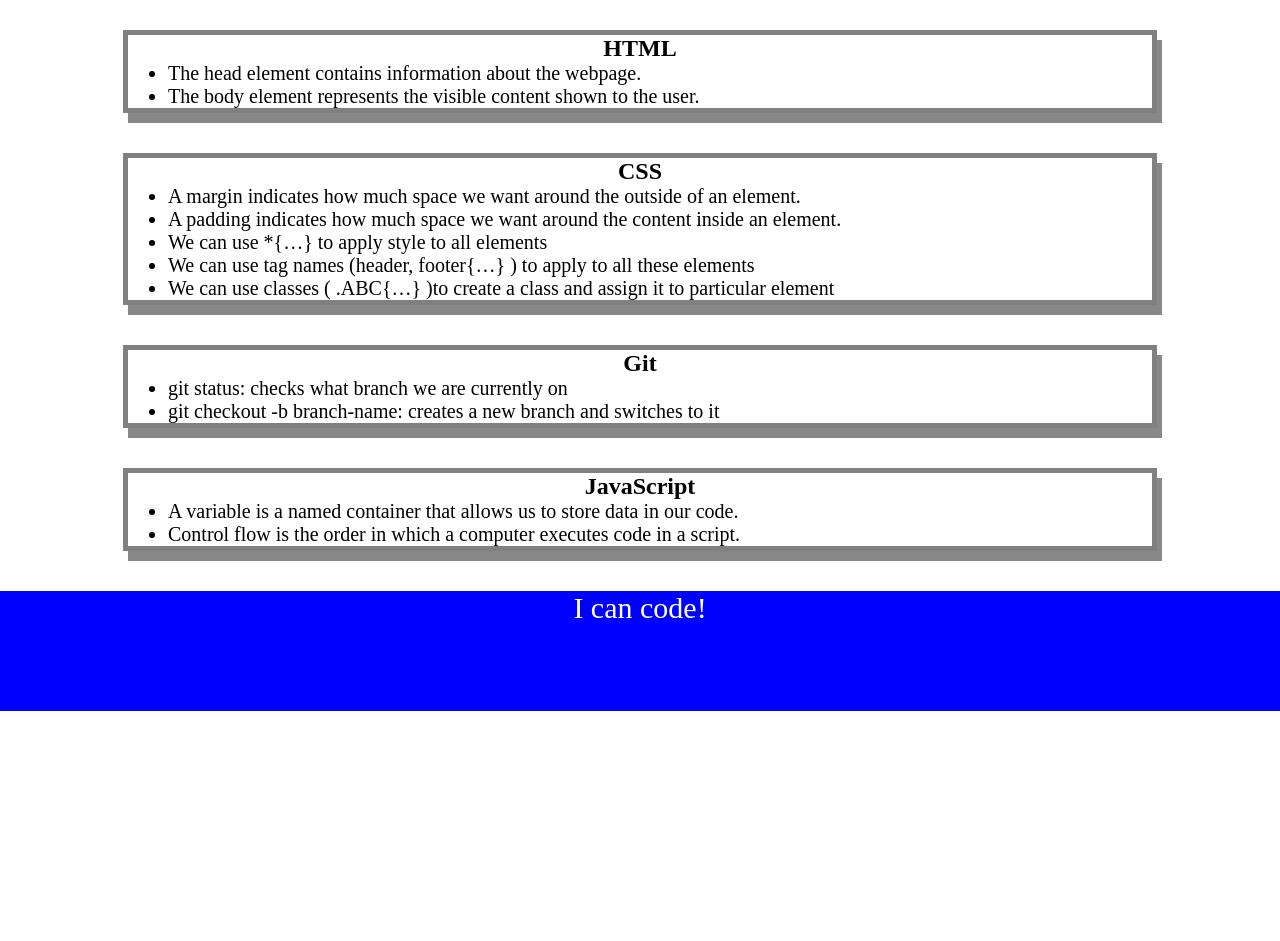
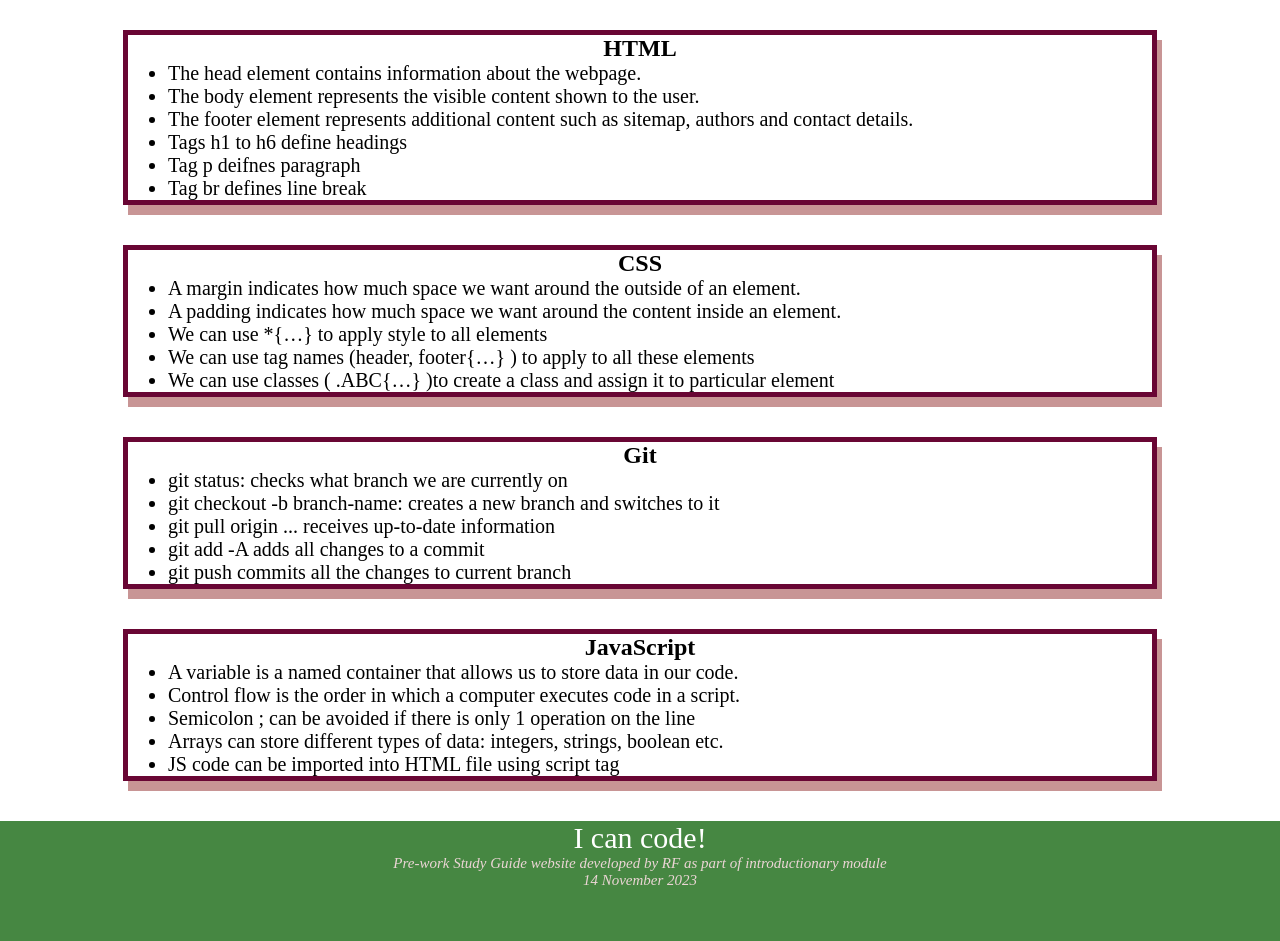
Before and after one commit to Raam337/prework-study-guide, a plain HTML site: page index.html in a window 1280 px wide. Shown: the part 130-1071 px from the top of the page. Before the commit the page ends 841 px from the top, so only its background shows below. Drawn offline with Linux system fonts and the light colour scheme.

Commit message:
additional features and improvements

```diff
--- a/assets/style.css
+++ b/assets/style.css
@@ -7,13 +7,14 @@ header,
 footer {
     width: 100%;
     height: 120px;
-    background-color: blue;
+    background-color: #468742;
     color: white;
 }
 
 h1,
 h2 {
     text-align: center;
+
 }
 
 img {
@@ -37,6 +38,13 @@ p {
 .card {
     width: 80%;
     margin: 40px auto;
-    border: 5px solid gray;
-    box-shadow: 5px 10px #888888;
+    border: 5px solid rgb(105, 6, 52);
+    box-shadow: 5px 10px #c89595;
 }
+
+.cool_text{
+    font-size: 15px;
+    font-style: italic;
+    text-align: center;
+    color: rgb(235, 213, 213);
+}
--- a/index.html
+++ b/index.html
@@ -19,6 +19,10 @@
         <ul>
           <li>The head element contains information about the webpage.</li>
           <li>The body element represents the visible content shown to the user.</li>
+          <li>The footer element represents additional content such as sitemap, authors and contact details.</li>
+          <li>Tags h1 to h6 define headings</li>
+          <li>Tag p deifnes paragraph</li>
+          <li>Tag br defines line break</li>
         </ul>
       </section>
 
@@ -38,6 +42,9 @@
         <ul>
           <li>git status: checks what branch we are currently on</li>
           <li>git checkout -b branch-name: creates a new branch and switches to it</li>
+          <li>git pull origin ... receives up-to-date information</li>
+          <li>git add -A adds all changes to a commit</li>
+          <li>git push commits all the changes to current branch</li>
         </ul>
       </section>
 
@@ -46,12 +53,17 @@
         <ul>
           <li>A variable is a named container that allows us to store data in our code.</li>
           <li>Control flow is the order in which a computer executes code in a script.</li>
+          <li>Semicolon ; can be avoided if there is only 1 operation on the line</li>
+          <li>Arrays can store different types of data: integers, strings, boolean etc.</li>
+          <li>JS code can be imported into HTML file using script tag</li>
         </ul>
       </section>
     </main>
 
     <footer>
       <p>I can code!</p>
+      <p class="cool_text">Pre-work Study Guide website developed by RF as part of introductionary module</p>
+      <p class="cool_text">14 November 2023</p>
     </footer>
     <script src="./assets/script.js"></script>
   </body>
```
